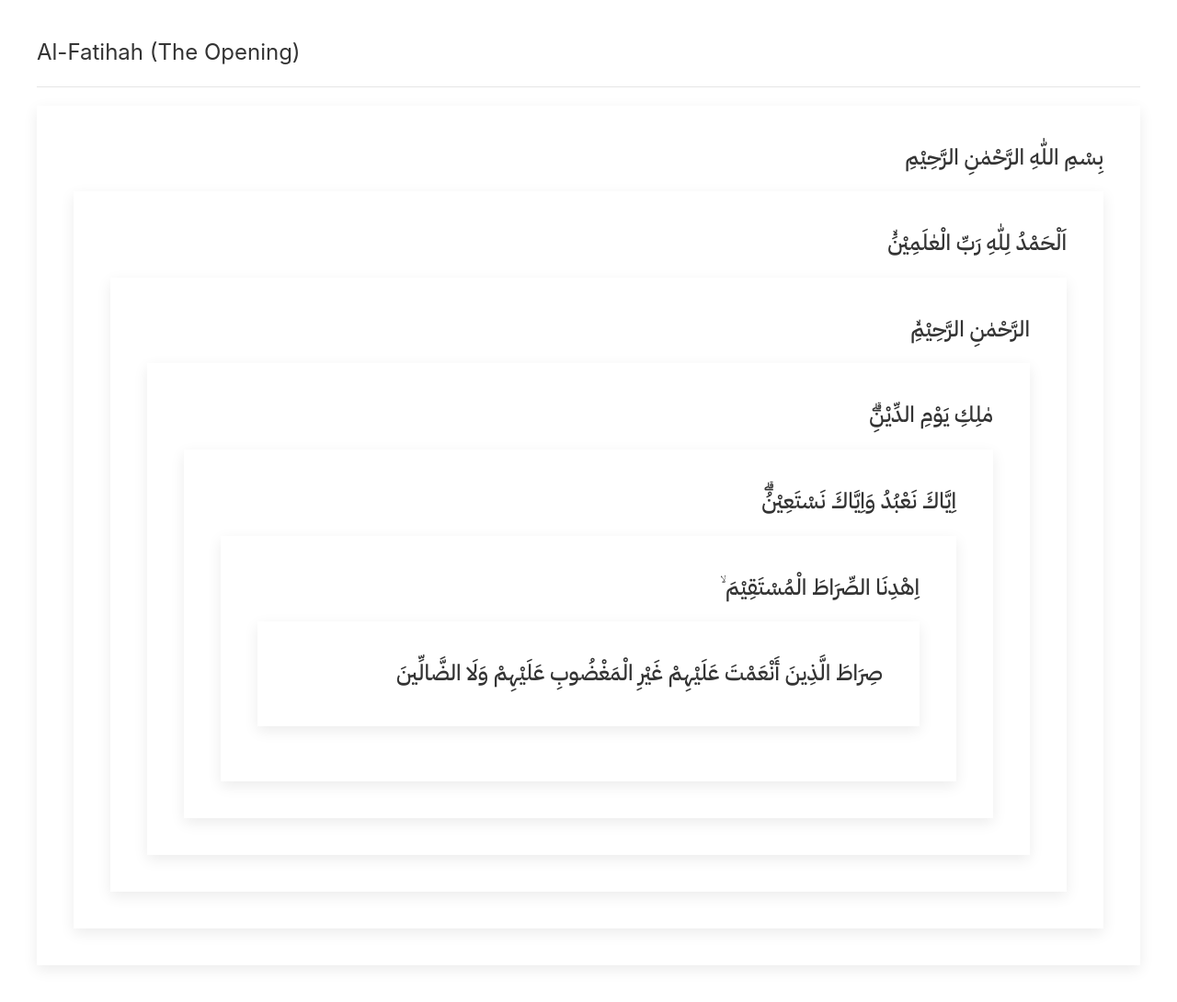
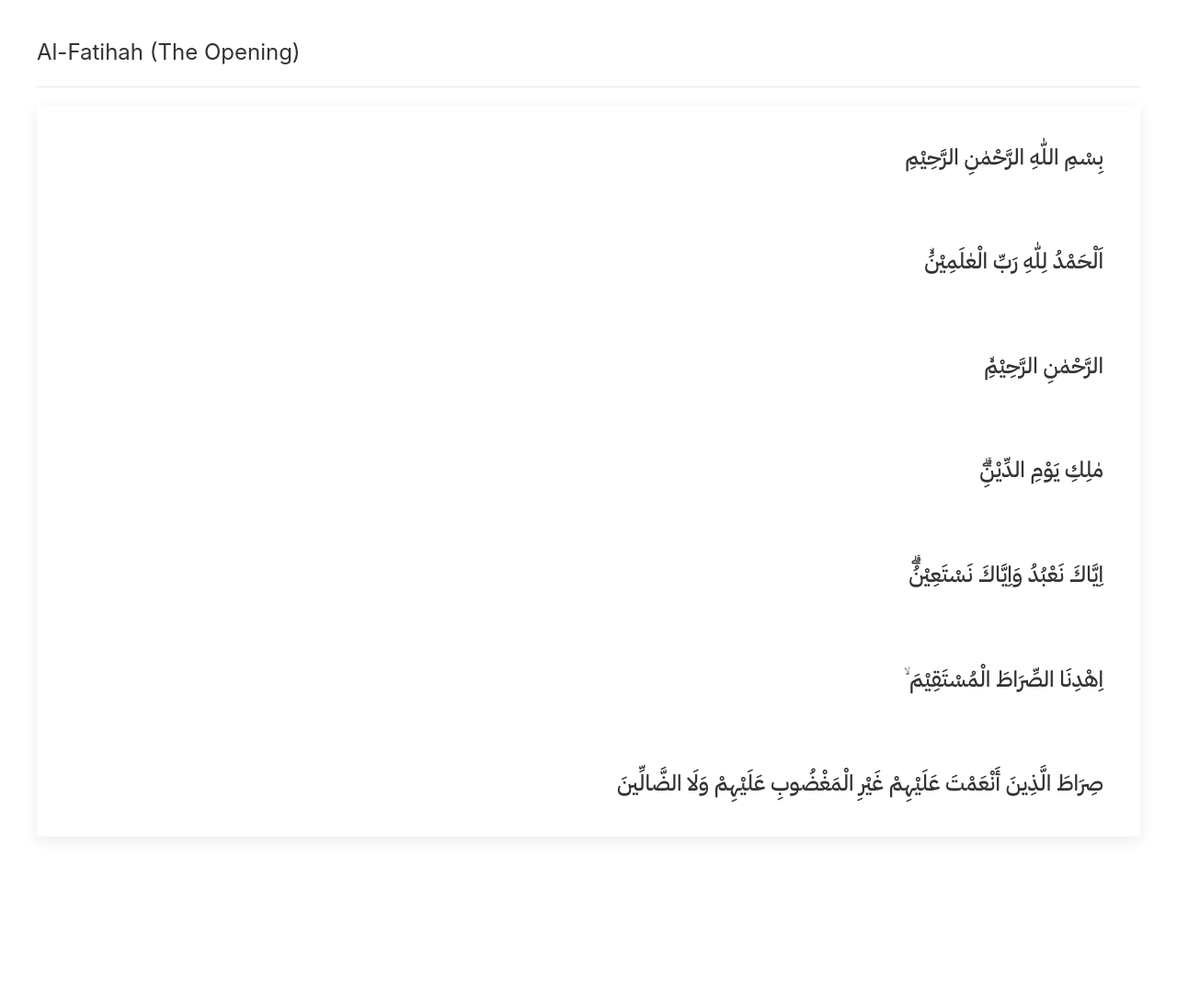
Before and after one commit to alqurankarim/alqurankarim.github.io, a Jekyll site: the page built from _pages/quran/surah/1/index.html, in a window 1280 px wide. Shown: the whole page at 92% size. Built offline with Jekyll 4.4.1, drawn with Linux system fonts in a browser that asks for light colours; nearby versions of some CDN libraries; after the commit the page ends 950 px from its top, so only the background shows below that.

Commit message:
Update index.html

```diff
--- a/_pages/quran/surah/1/index.html
+++ b/_pages/quran/surah/1/index.html
@@ -6,16 +6,19 @@
 <div class="uk-container uk-margin-medium-top uk-margin-medium-bottom">
 {% for item in site.data.quran.surah_1 %}
  <h3>{{ item.latin_name }} ({{ item.name }})</h3>
- <div class="mediPlayer"><audio class="listen" preload="none" data-size="18" src="{{ item.audio_surah }}"></audio></div>
+ <div class="mediPlayer">
+  <audio class="listen" preload="none" data-size="18" src="{{ item.audio_surah }}"></audio>
+ </div>
  <hr/>
+ <div class="uk-card uk-card-default uk-card-hover uk-margin">
  {% for item in item.arabic %}
-  <div class="uk-card uk-card-default uk-card-body uk-card-hover uk-margin">
+  <div class="uk-card-body">
    <h3 class="uk-card-title ar" dir="rtl">{{ item.ref }}</h3>
- {% else %}
- {% for item in item.translation %}
-   <p>{{ item.ref }}</p>
- {% endfor %}
+   {% for item in item.translation %}
+     <p>{{ item.ref }}</p>
+   {% endfor %}
   </div>
  {% endfor %}
+ </div>
 {% endfor %}
 </div>
```
